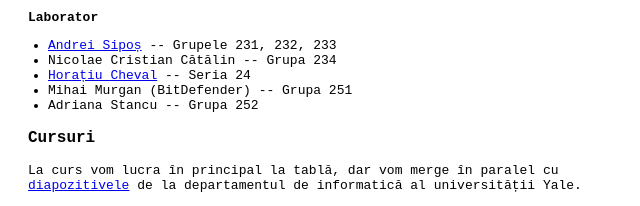
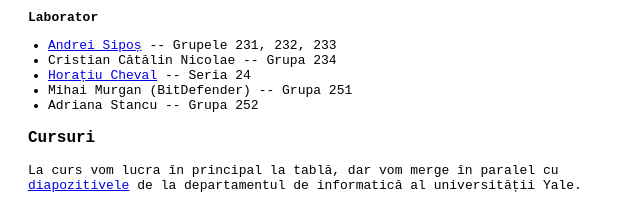
Before and after one commit to pirofti/os.cs.unibuc.ro, a plain HTML site: page index.html in a window 1280 px wide. Shown: the part 262-468 px from the top of the page, 0-640 px from the left. Drawn offline with Linux system fonts and the light colour scheme.

Commit message:
fix name

```diff
--- a/index.html
+++ b/index.html
@@ -51,7 +51,7 @@ a cărții cuprinde de asemenea materia folosită la curs.
 <ul>
 <li> <a href="https://cs.unibuc.ro/~asipos/">Andrei Sipoș</a> --
 	Grupele 231, 232, 233</li>
-<li> Nicolae Cristian Cătălin -- Grupa 234</li>
+<li> Cristian Cătălin Nicolae -- Grupa 234</li>
 <li> <a href="https://cs.unibuc.ro/~hcheval/">Horațiu Cheval</a> -- Seria 24</li>
 <li> Mihai Murgan (BitDefender) -- Grupa 251</li>
 <li> Adriana Stancu -- Grupa 252</li>
```
